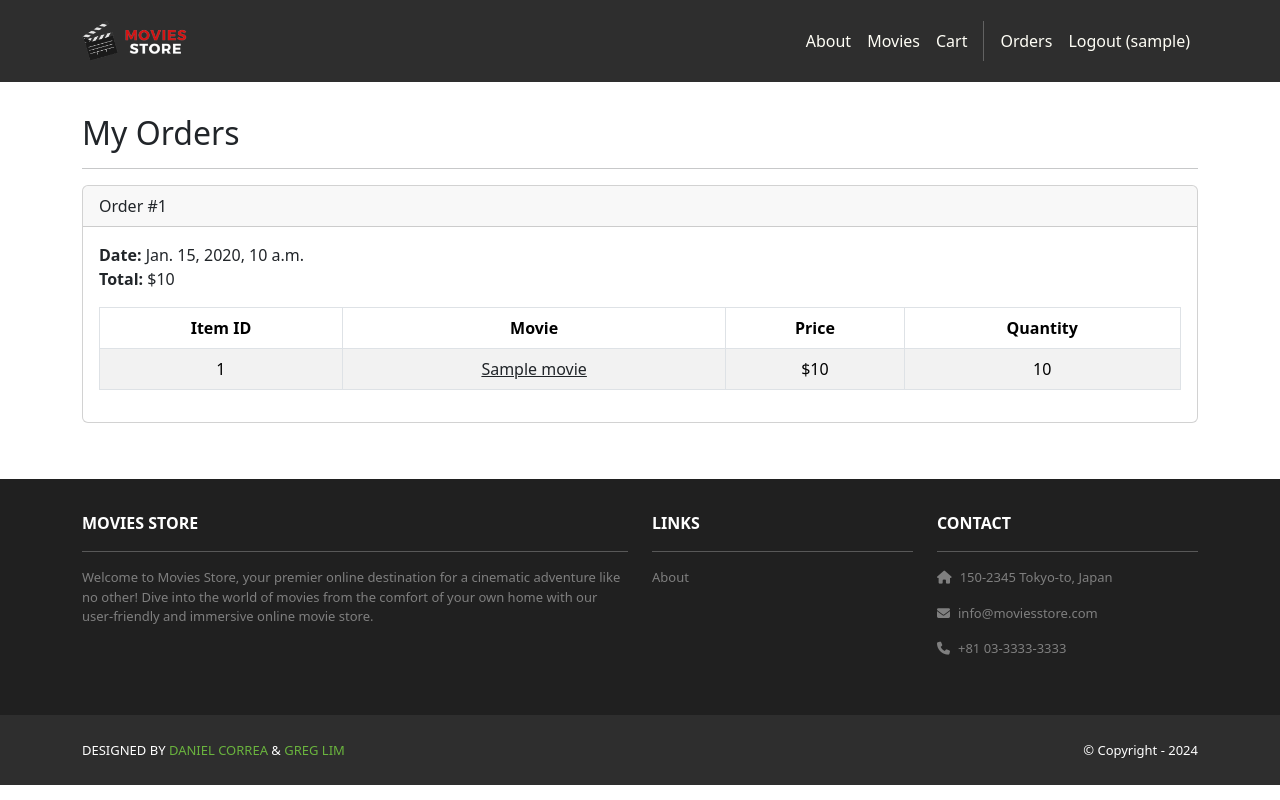
After one commit to kshiraas000/moneyParce, a Django app: page /accounts/orders/ in a window 1280 px wide. The commit adds this page. Run offline with Django 5.2, Linux system fonts and the light colour scheme; a user stored in the database is signed in; tables that the repository leaves empty hold one stand-in row (values such as "Sample post"); some libraries are stand-ins or nearby versions.

Commit message:
finished ch 12

```diff
--- /dev/null
+++ b/accounts/templates/accounts/orders.html
@@ -0,0 +1,51 @@
+{% extends 'base.html' %}
+{% block content %}
+<div class="p-3">
+  <div class="container">
+    <div class="row mt-3">
+      <div class="col mx-auto mb-3">
+        <h2>My Orders</h2>
+        <hr />
+        {% for order in template_data.orders %}
+        <div class="card mb-4">
+          <div class="card-header">
+            Order #{{ order.id }}
+          </div>
+          <div class="card-body">
+            <b>Date:</b> {{ order.date }}<br />
+            <b>Total:</b> ${{ order.total }}<br />
+            <table class="table table-bordered
+              table-striped text-center mt-3">
+              <thead>
+                <tr>
+                  <th scope="col">Item ID</th>
+                  <th scope="col">Movie</th>
+                  <th scope="col">Price</th>
+                  <th scope="col">Quantity</th>
+                </tr>
+              </thead>
+              <tbody>
+                {% for item in order.item_set.all %}
+                <tr>
+                  <td>{{ item.movie.id }}</td>
+                  <td>
+                    <a class="link-dark"
+                      href="{% url 'movies.show'
+                      id=item.movie.id %}">
+                      {{ item.movie.name }}
+                    </a>
+                  </td>
+                  <td>${{ item.movie.price }}</td>
+                  <td>{{ item.quantity }}</td>
+                </tr>
+                {% endfor %}
+              </tbody>
+            </table>
+          </div>
+        </div>
+        {% endfor %}
+      </div>
+    </div>
+  </div>
+</div>
+{% endblock content %}
--- a/accounts/urls.py
+++ b/accounts/urls.py
@@ -4,4 +4,5 @@ urlpatterns = [
     path('signup', views.signup, name='accounts.signup'),
     path('login/', views.login, name='accounts.login'),
     path('logout/', views.logout, name='accounts.logout'),
+    path('orders/', views.orders, name='accounts.orders'),
 ]
--- a/accounts/views.py
+++ b/accounts/views.py
@@ -3,6 +3,16 @@ from django.contrib.auth import login as auth_login, authenticate, logout as aut
 from .forms import CustomUserCreationForm, CustomErrorList
 from django.shortcuts import redirect
 from django.contrib.auth.decorators import login_required
+from django.contrib.auth.models import User
+
+@login_required
+def orders(request):
+    template_data = {}
+    template_data['title'] = 'Orders'
+    template_data['orders'] = request.user.order_set.all()
+    return render(request, 'accounts/orders.html',
+        {'template_data': template_data})
+
 @login_required
 def logout(request):
     auth_logout(request)
--- a/gt_movie_store/templates/base.html
+++ b/gt_movie_store/templates/base.html
@@ -29,6 +29,9 @@
             <div class="vr bg-white mx-2 d-none d-lg-block"></div>
 
             {% if user.is_authenticated %}
+            <a class="nav-link"
+              href="{% url 'accounts.orders' %}">Orders
+            </a>
               <a class="nav-link" href="{% url 'accounts.logout' %}">Logout ({{ user.username }})</a>
             {% else %}
               <a class="nav-link" href="{% url 'accounts.login' %}">Login</a>
```
